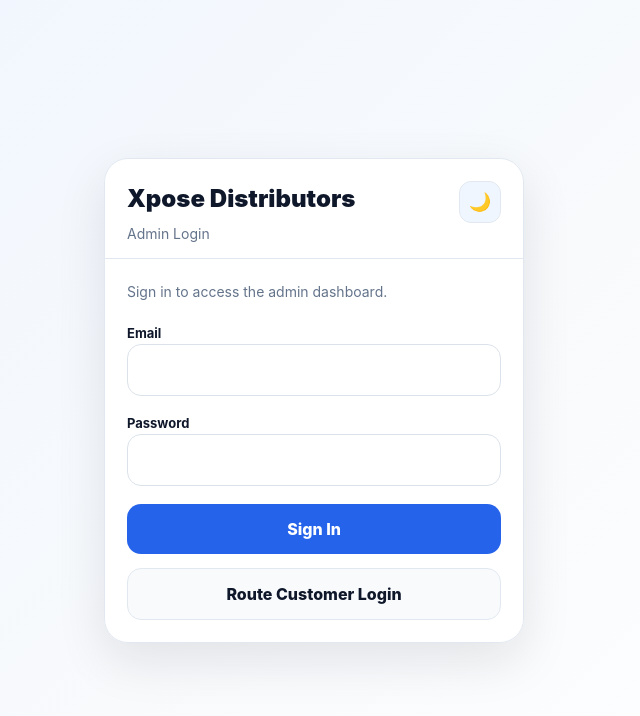
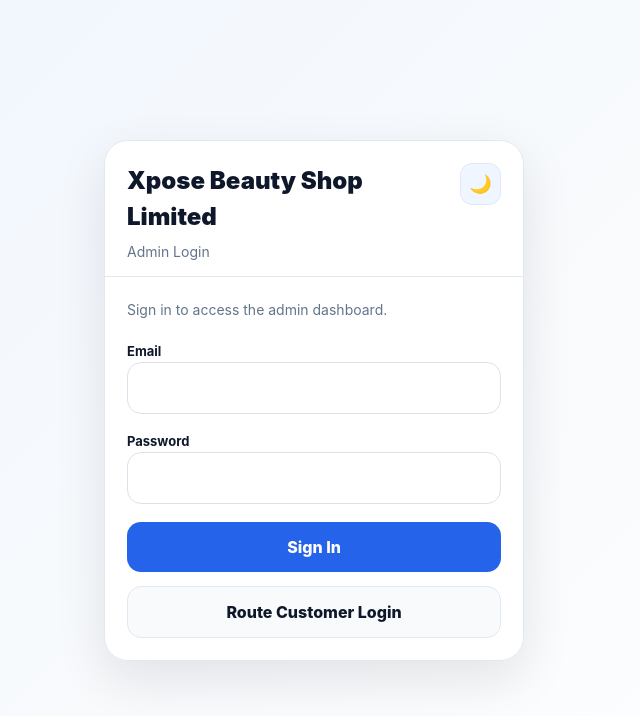
Before and after one commit to vincentmureirhi/ecommerce-admin, a React (Vite) app: page /login in a window 1280 px wide. Shown: the top 716 px of the page, without its empty margins (326-966 px from the left). Built offline with nearby package versions, Linux system fonts and the light colour scheme; no server answers.

Commit message:
Update customer-facing branding to XPOSE Beauty Shop Limited

```diff
--- a/src/pages/Login.jsx
+++ b/src/pages/Login.jsx
@@ -148,7 +148,7 @@
                 color: colors.text,
               }}
             >
-              Xpose Distributors
+              Xpose Beauty Shop Limited
             </div>
 
             <div
```
